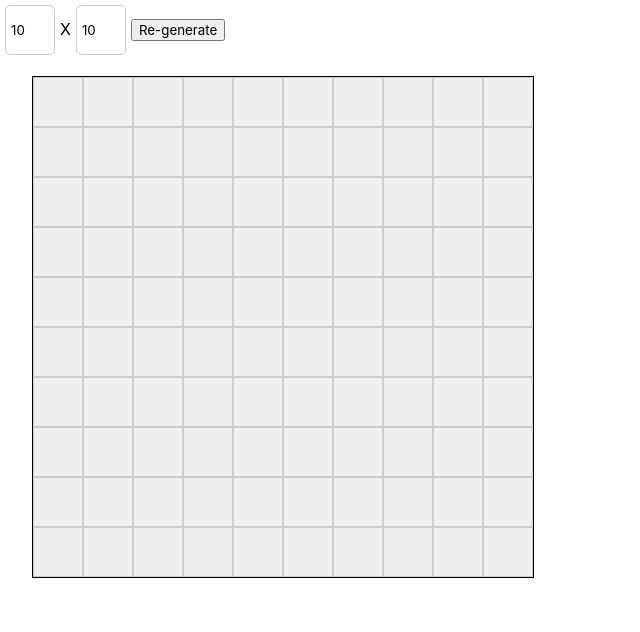
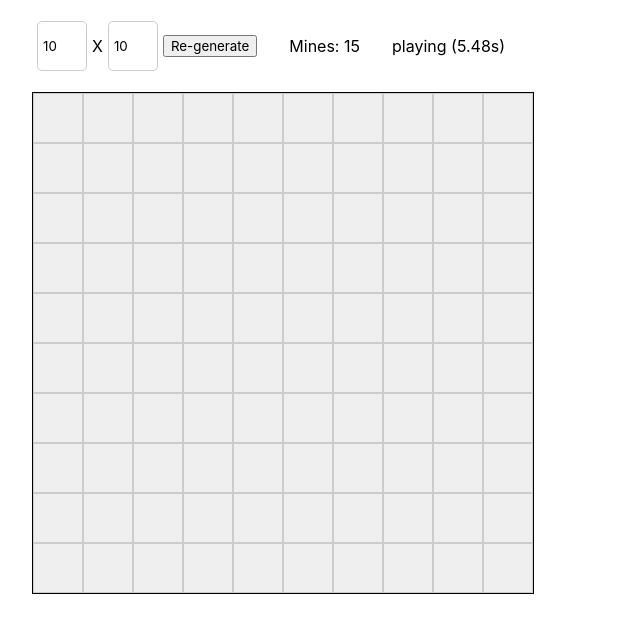
Before and after one commit to 5tarlight/auto-minesweeper, a Next.js app: page / in a window 1280 px wide. Shown: the top 632 px of the page, without its empty margins (0-640 px from the left). Built offline with nearby package versions, Linux system fonts and the light colour scheme.

Commit message:
win and lose game

```diff
--- a/components/GridInput.tsx
+++ b/components/GridInput.tsx
@@ -5,19 +5,28 @@ export interface Grid {
   col: number;
 }
 
+export type GameStatus = "playing" | "win" | "lose";
+
 interface Props {
   grid: Grid;
   setGrid: (grid: Grid) => void;
   initGrid: () => void;
+  leftMines: number;
+  status: GameStatus;
+  timer: number;
 }
 
 const GridInput: NextPage<Props> = ({
   grid: { row, col },
   setGrid,
   initGrid,
+  leftMines,
+  status,
+  timer,
 }) => {
   return (
     <>
+      <div className="container">
         <input
           type="number"
           placeholder="row"
@@ -37,8 +46,22 @@ const GridInput: NextPage<Props> = ({
         />
         <button onClick={initGrid}>Re-generate</button>
 
+        <div className="mines">
+          <span>Mines: {leftMines}</span>
+        </div>
+        <div>
+          {status} ({Math.round(timer * 100) / 100}s)
+        </div>
+      </div>
+
       <style jsx>
         {`
+          .container {
+            display: flex;
+            align-items: center;
+            margin: 1rem 2rem;
+          }
+
           input {
             width: 50px;
             height: 50px;
@@ -51,6 +74,10 @@ const GridInput: NextPage<Props> = ({
             align-content: center;
             align-text: center;
           }
+
+          .mines {
+            margin: 0 2rem;
+          }
         `}
       </style>
     </>
--- a/components/MineCell.tsx
+++ b/components/MineCell.tsx
@@ -21,7 +21,7 @@ const MineCell: NextPage<Props> = ({
       {action === "default" && (
         <div
           className={className}
-          onClick={() => type === "safe" && revealCell(row, col)}
+          onClick={() => revealCell(row, col)}
           onContextMenu={(e) => {
             e.preventDefault();
             toggleFlag(row, col);
--- a/pages/index.tsx
+++ b/pages/index.tsx
@@ -2,11 +2,13 @@ import type { NextPage } from "next";
 import Head from "next/head";
 import { useEffect, useState } from "react";
 import MineGrid, { GridState } from "../components/MineGrid";
-import GridInput, { Grid } from "../components/GridInput";
+import GridInput, { GameStatus, Grid } from "../components/GridInput";
 
 const Home: NextPage = () => {
   const [grid, setGrid] = useState<Grid>({ row: 10, col: 10 });
   const [gridState, setGridState] = useState<GridState[][]>([]);
+  const [status, setStatus] = useState<GameStatus>("playing");
+  const [timer, setTimer] = useState<number>(0);
 
   const initGrid = () => {
     const tempGridState: GridState[][] = [];
@@ -85,13 +87,16 @@ const Home: NextPage = () => {
       }
     }
 
+    setStatus("playing");
+    setTimer(0);
     setGridState(tempGridState);
   };
 
   const revealCellClick = (row: number, col: number) => {
+    if (status !== "playing") return;
     revealCell(row, col);
 
-    if (gridState[row][col].near == 0) {
+    if (status === "playing" && gridState[row][col].near == 0) {
       revealNearCell(row - 1, col);
       revealNearCell(row, col - 1);
       revealNearCell(row, col + 1);
@@ -116,6 +121,20 @@ const Home: NextPage = () => {
     tempGridState[row][col].action = "reveal";
 
     if (tempGridState[row][col].type === "safe") setGridState(tempGridState);
+    else if (tempGridState[row][col].type === "mine") {
+      setStatus("lose");
+
+      // reveal all mine
+      for (let i = 0; i < grid.row; i++) {
+        for (let j = 0; j < grid.col; j++) {
+          if (gridState[i][j].type === "mine") {
+            tempGridState[i][j].action = "reveal";
+          }
+        }
+      }
+
+      setGridState(tempGridState);
+    }
   };
 
   const revealCellWithoutEmpty = (row: number, col: number) => {
@@ -152,12 +171,53 @@ const Home: NextPage = () => {
     initGrid();
   }, [grid]);
 
+  useEffect(() => {
+    const time = setInterval(() => {
+      if (status === "playing") {
+        setTimer((timer * 100 + 1) / 100);
+      }
+    }, 10);
+
+    return () => {
+      clearInterval(time);
+    };
+  }, [timer]);
+
+  useEffect(() => {
+    // Check win
+    if (status === "playing") {
+      let count = 0;
+      let mines = 0;
+
+      gridState.forEach((e) =>
+        e
+          .filter((v) => v.action === "reveal" && v.type === "safe")
+          .forEach((v) => count++)
+      );
+      gridState.forEach((e) => {
+        e.filter((v) => v.type === "mine").forEach((v) => mines++);
+      });
+
+      if (count === grid.row * grid.col - mines) {
+        setStatus("win");
+      }
+    }
+  }, [gridState]);
+
   return (
     <>
       <Head>
         <title>Auto MineSweeper</title>
       </Head>
-      <GridInput grid={grid} setGrid={setGrid} initGrid={initGrid} />
+      <GridInput
+        grid={grid}
+        setGrid={setGrid}
+        initGrid={initGrid}
+        leftMines={Math.floor(grid.row * grid.col * 0.15)}
+        status={status}
+        timer={timer}
+      />
+
       <MineGrid
         col={grid.col}
         row={grid.row}
```
Lines whose indentation alone changed are shown as unchanged.
